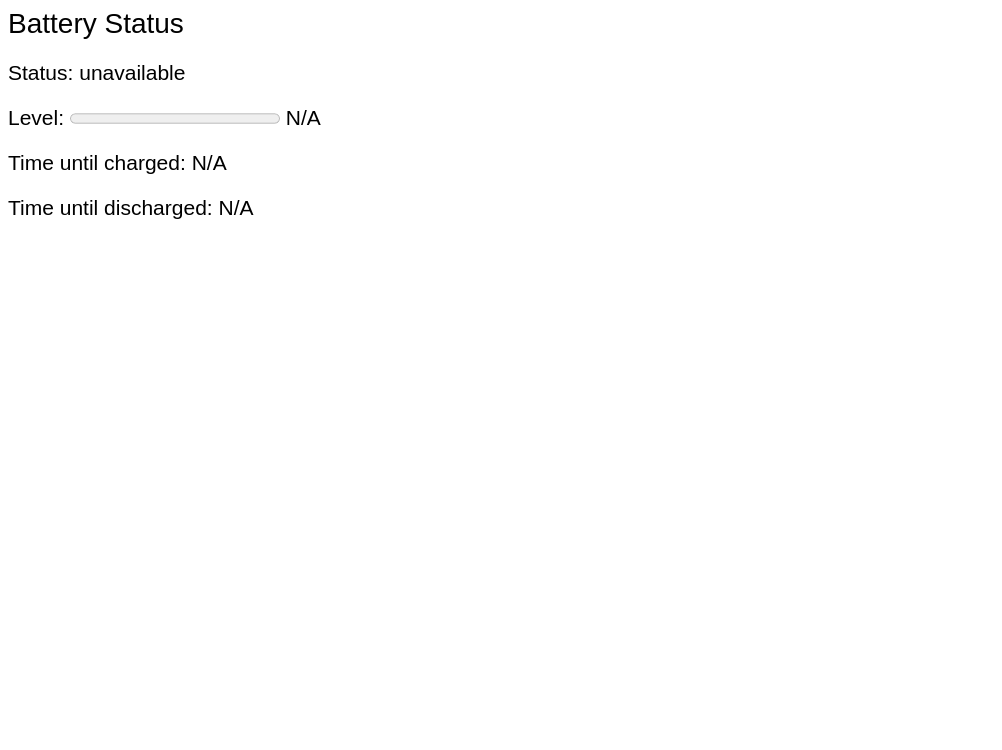
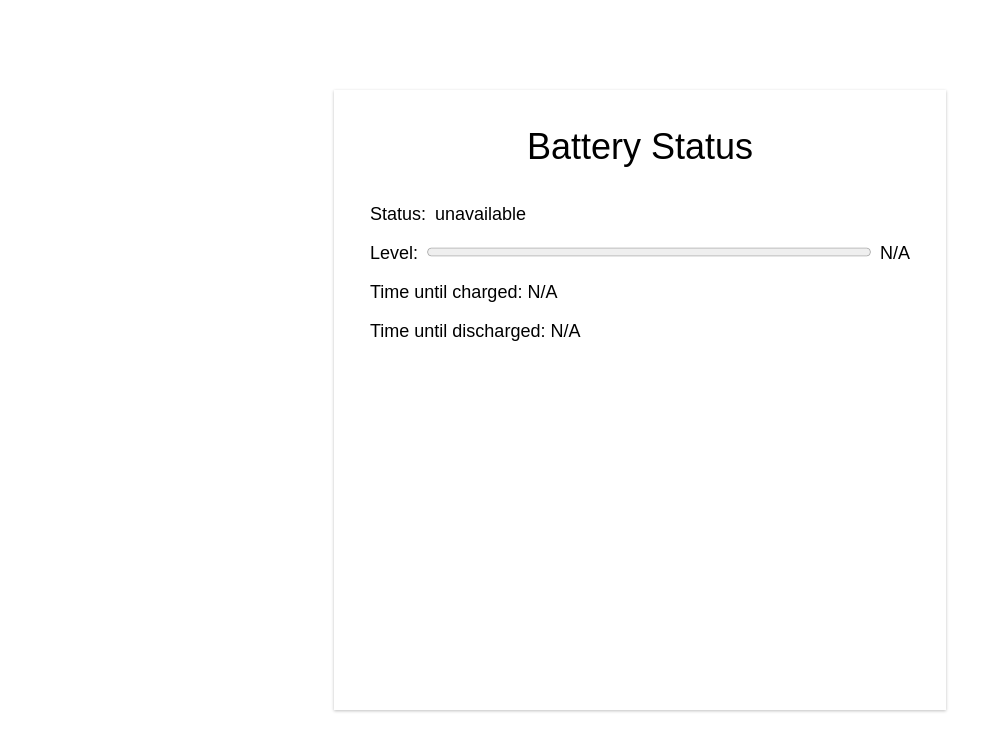
Before and after one commit to liamnewmarch/battery, a plain HTML site: page index.html in a window 1280 px wide. Shown: the whole page, without its empty margins (0-1002 px from the left). Drawn offline with nearby package versions, Linux system fonts and the light colour scheme.

Commit message:
Update styles

```diff
--- a/css/style.css
+++ b/css/style.css
@@ -1,9 +1,28 @@
 html {
-    font: 21px Hevetica Neue, sans-serif;
+    font: 300 18px sans-serif;
     text-rendering: optimizeLegibility;
 }
 
+body {
+    max-width: 30rem;
+    margin: 5rem auto;
+    padding: 2rem;
+    box-shadow: 0 1px 3px silver;
+}
+
 h1 {
-    font-size: 28px;
+    font-size: 2rem;
     font-weight: normal;
+    text-align: center;
+    margin: 0 0 2rem;
 }
+
+p {
+    display: flex;
+}
+
+p span,
+p progress {
+    flex: 1 0 auto;
+    margin: 0 .5rem;
+}
```
